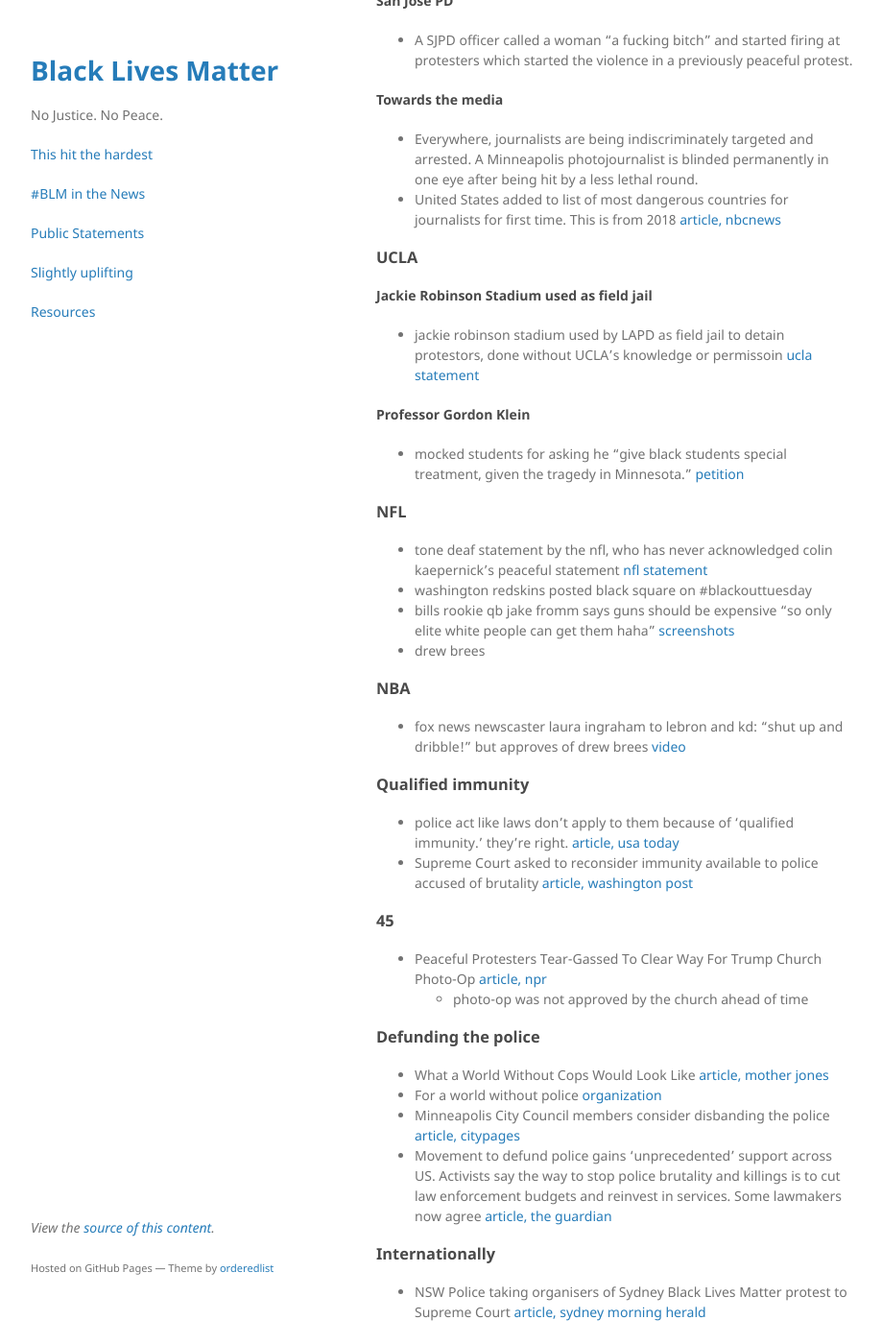
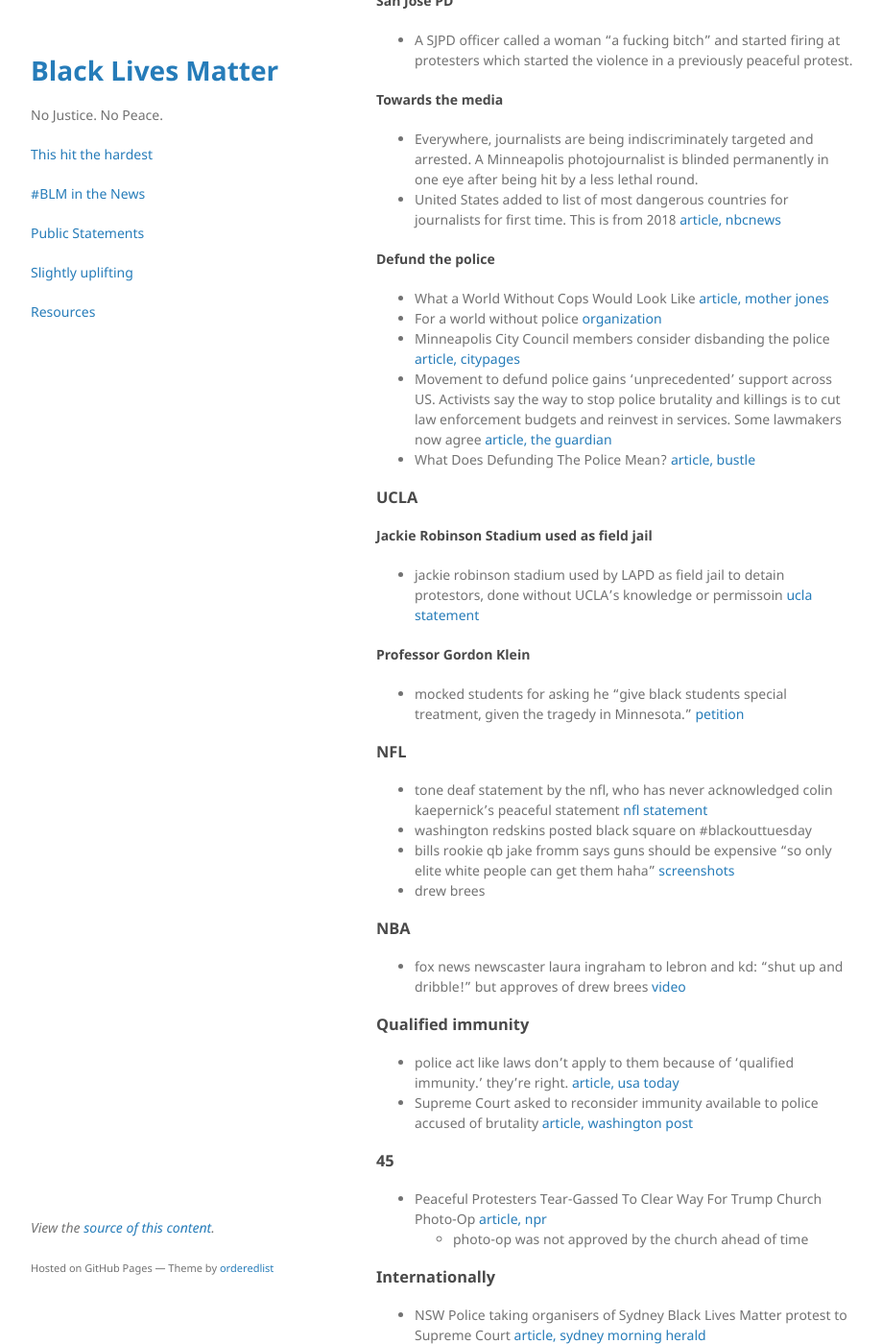
Before and after one commit to nojusticenopeace/nojusticenopeace.github.io, a Jekyll site: the page built from news.md, in a window 1280 px wide and 1400 px high, scrolled down 1556 px. Shown: the whole window at 96% size, without its empty margins (178-1097 px from the left). Built offline with Jekyll 4.4.1, drawn with Linux system fonts in a browser that asks for light colours; part of the change alters nothing that is shown.

Commit message:
Update news.md

```diff
--- a/news.md
+++ b/news.md
@@ -52,6 +52,13 @@ layout: default
 * Everywhere, journalists are being indiscriminately targeted and arrested. A Minneapolis photojournalist is blinded permanently in one eye after being hit by a less lethal round.
 * United States added to list of most dangerous countries for journalists for first time. This is from 2018 [article, nbcnews](https://www.nbcnews.com/news/world/united-states-added-list-most-dangerous-countries-journalists-first-time-n949676?)
 
+#### Defund the police
+- What a World Without Cops Would Look Like [article, mother jones](https://www.motherjones.com/crime-justice/2020/06/police-abolition-george-floyd/)
+- For a world without police [organization](http://aworldwithoutpolice.org/)
+- Minneapolis City Council members consider disbanding the police [article, citypages](http://www.citypages.com/news/minneapolis-city-council-members-consider-disbanding-the-police/570993291)
+- Movement to defund police gains 'unprecedented' support across US. Activists say the way to stop police brutality and killings is to cut law enforcement budgets and reinvest in services. Some lawmakers now agree [article, the guardian](https://www.theguardian.com/us-news/2020/jun/04/defund-the-police-us-george-floyd-budgets)
+- What Does Defunding The Police Mean? [article, bustle](https://www.bustle.com/p/what-does-defunding-the-police-mean-22956886)
+
 ### UCLA
 
 #### Jackie Robinson Stadium used as field jail
@@ -79,11 +86,5 @@ layout: default
 - Peaceful Protesters Tear-Gassed To Clear Way For Trump Church Photo-Op [article, npr](https://www.npr.org/2020/06/01/867532070/trumps-unannounced-church-visit-angers-church-officials?)
   - photo-op was not approved by the church ahead of time
 
-### Defunding the police
-- What a World Without Cops Would Look Like [article, mother jones](https://www.motherjones.com/crime-justice/2020/06/police-abolition-george-floyd/)
-- For a world without police [organization](http://aworldwithoutpolice.org/)
-- Minneapolis City Council members consider disbanding the police [article, citypages](http://www.citypages.com/news/minneapolis-city-council-members-consider-disbanding-the-police/570993291)
-- Movement to defund police gains 'unprecedented' support across US. Activists say the way to stop police brutality and killings is to cut law enforcement budgets and reinvest in services. Some lawmakers now agree [article, the guardian](https://www.theguardian.com/us-news/2020/jun/04/defund-the-police-us-george-floyd-budgets)
-
 ### Internationally
 - NSW Police taking organisers of Sydney Black Lives Matter protest to Supreme Court [article, sydney morning herald](https://www.smh.com.au/national/nsw/nsw-police-taking-organisers-of-sydney-black-lives-matter-protest-to-supreme-court-20200605-p54zw8.html)
```
